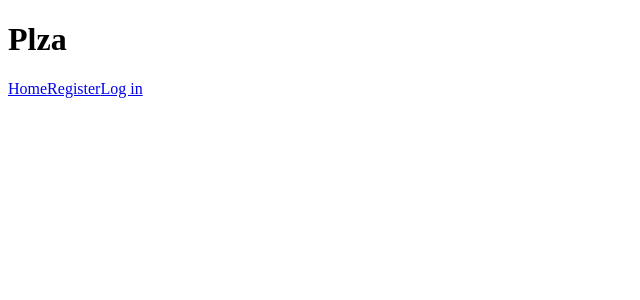
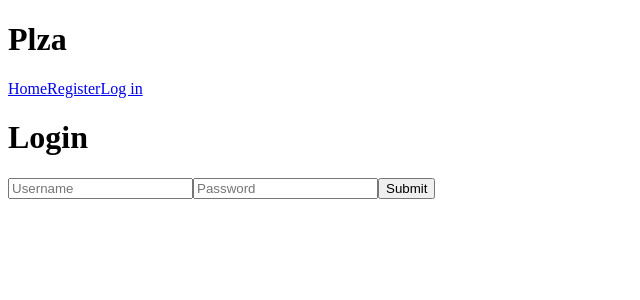
Before and after one commit to BloomTech-Labs/lets-get-pizza-fe, a React (Create React App) app in the folder plza-fe/: page /login in a window 1280 px wide. Shown: the top 300 px of the page, without its empty margins (0-640 px from the left). Built offline with nearby package versions, Linux system fonts and the light colour scheme.

Commit message:
Created Login component

```diff
--- a/plza-fe/src/components/authentication/Login.js
+++ b/plza-fe/src/components/authentication/Login.js
@@ -1,5 +1,39 @@
 import React from "react";
+import { Formik, Form, Field, ErrorMessage } from "formik";
+import * as Yup from "yup";
+
+const loginSchema = Yup.object().shape({
+  username: Yup.string().required("Username is required"),
+  password: Yup.string()
+    .min(4, "Password is too short")
+    .required("Password is required")
+});
 
 export default function Login() {
-  return <div className="login">{/* TODO */}</div>;
+  return (
+    <div className="login">
+      <h1>Login</h1>
+
+      <Formik
+        initialValues={{ username: "", password: "" }}
+        validationSchema={loginSchema}
+        onSubmit={values => {
+          console.log(values);
+          alert("Form submitted!");
+        }}
+      >
+        {() => (
+          <Form>
+            <Field type="text" name="username" placeholder="Username" />
+            <ErrorMessage name="username" />
+
+            <Field type="password" name="password" placeholder="Password" />
+            <ErrorMessage name="password" />
+
+            <button type="submit">Submit</button>
+          </Form>
+        )}
+      </Formik>
+    </div>
+  );
 }
```
